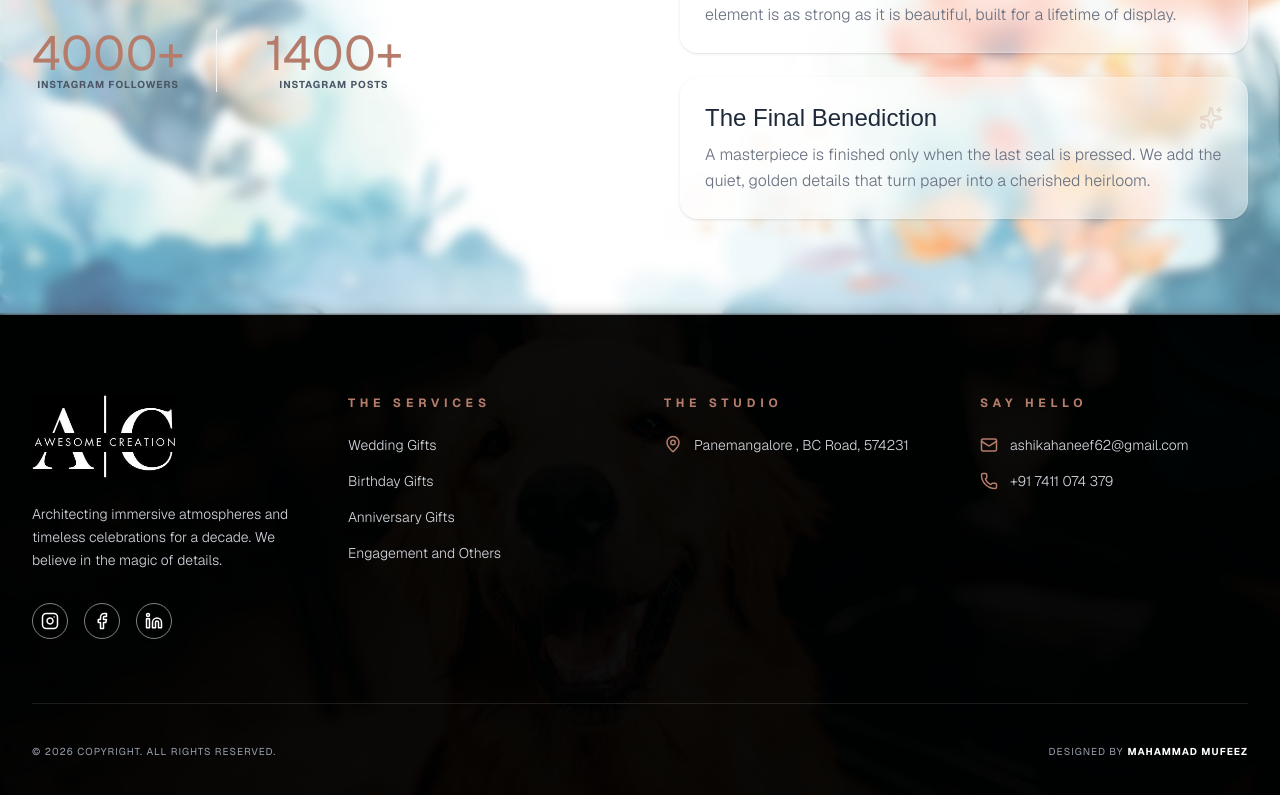
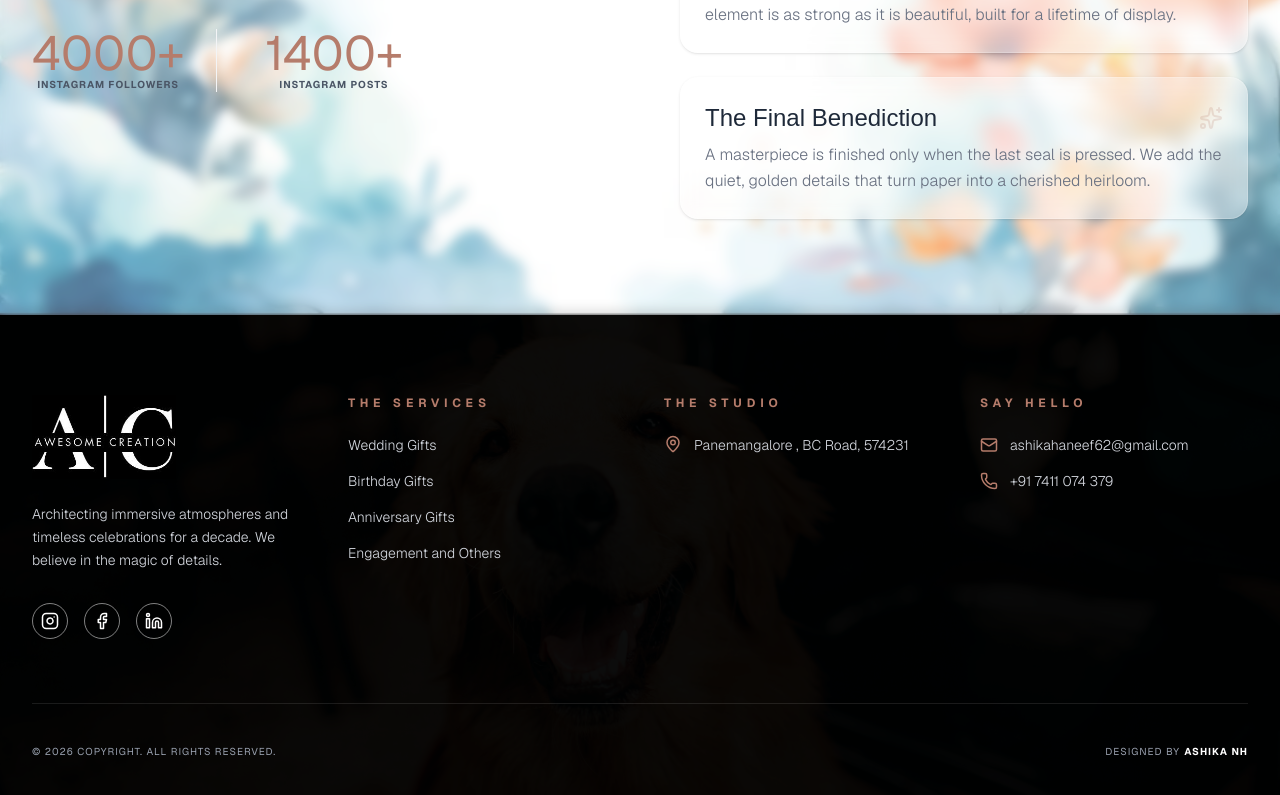
Before and after one commit to ashiqaa21/awesomecreation, a Next.js app in the folder my-app/: page / in a window 1280 px wide. Shown: the part 4628-5423 px from the top of the page. Built offline with nearby package versions, Linux system fonts and the light colour scheme; a web font is replaced by a local one.

Commit message:
Update footer link name from 'Mahammad Mufeez' to 'Ashika NH'

```diff
--- a/my-app/components/Footer.tsx
+++ b/my-app/components/Footer.tsx
@@ -88,7 +88,7 @@ const Footer = () => {
               rel="noopener noreferrer"
               className="text-white font-bold hover:text-[#b57c6b] transition-colors ml-1"
             >
-              Mahammad Mufeez
+              Ashika NH
             </a>
           </p>
         </div>
```
